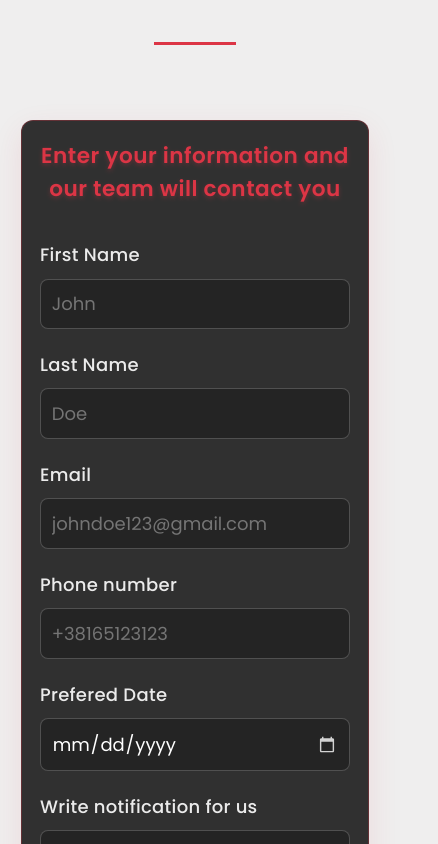
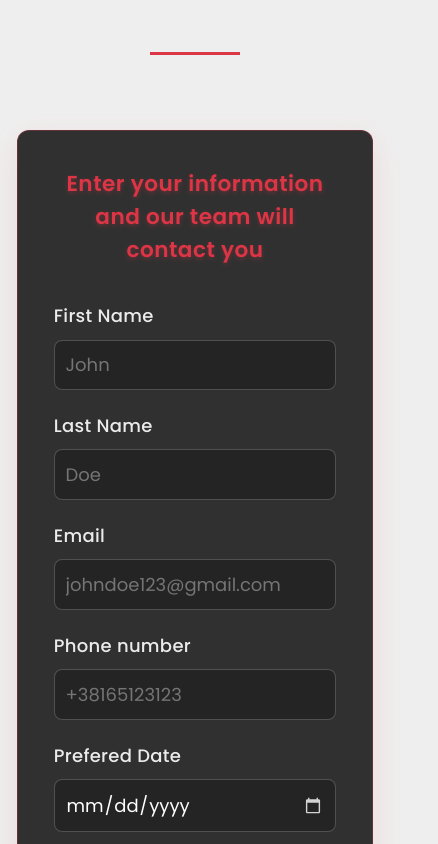
Before and after one commit to MarkoP00/wheels-car-detailing, a Vue app: page /#/contact in a window 390 px wide. Shown: the part 6700-7544 px from the top of the page, 438 px wide, since content can reach past the window. Built offline with nearby package versions, Linux system fonts and the light colour scheme.

Commit message:
trying....

```diff
--- a/src/components/UserForm.vue
+++ b/src/components/UserForm.vue
@@ -346,11 +346,10 @@ input[type="date"]::-webkit-calendar-picker-indicator:hover {
 
 @media (max-width: 700px) {
   .contactMain {
-    padding: 10px;
+    padding: 20px;
   }
   .custom-form {
-    width: 85%;
-    padding: 1rem;
+    width: 80%;
   }
 
   .formTitle h2 {
```
